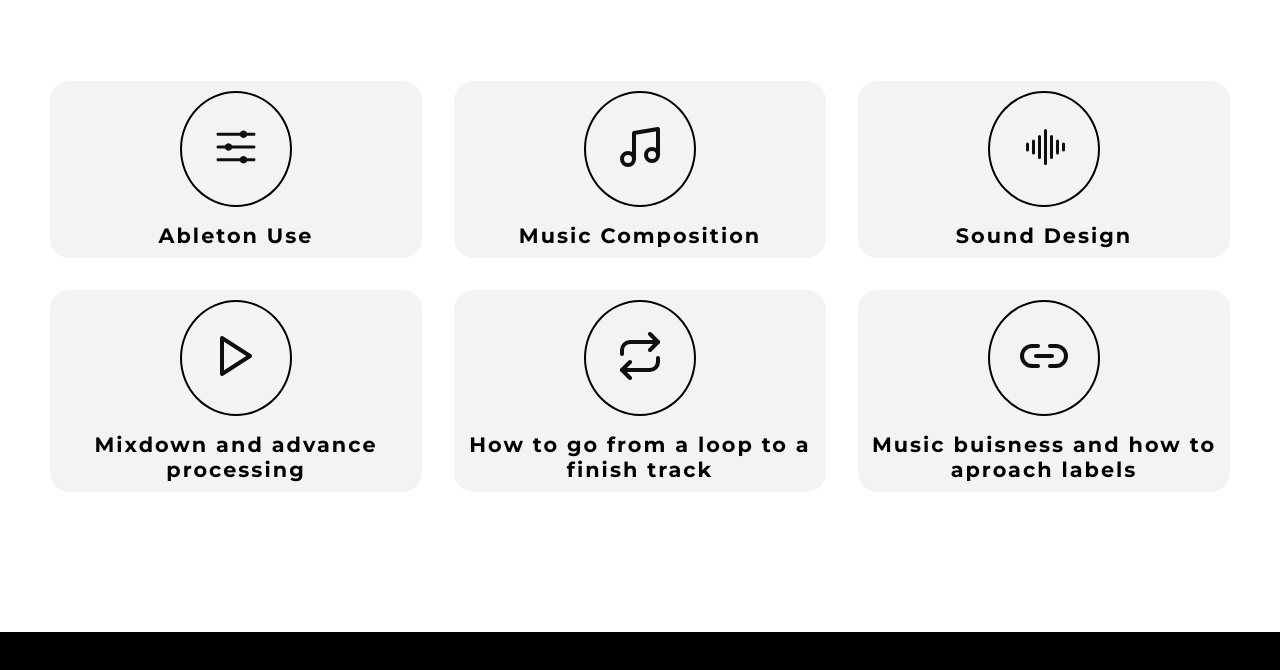
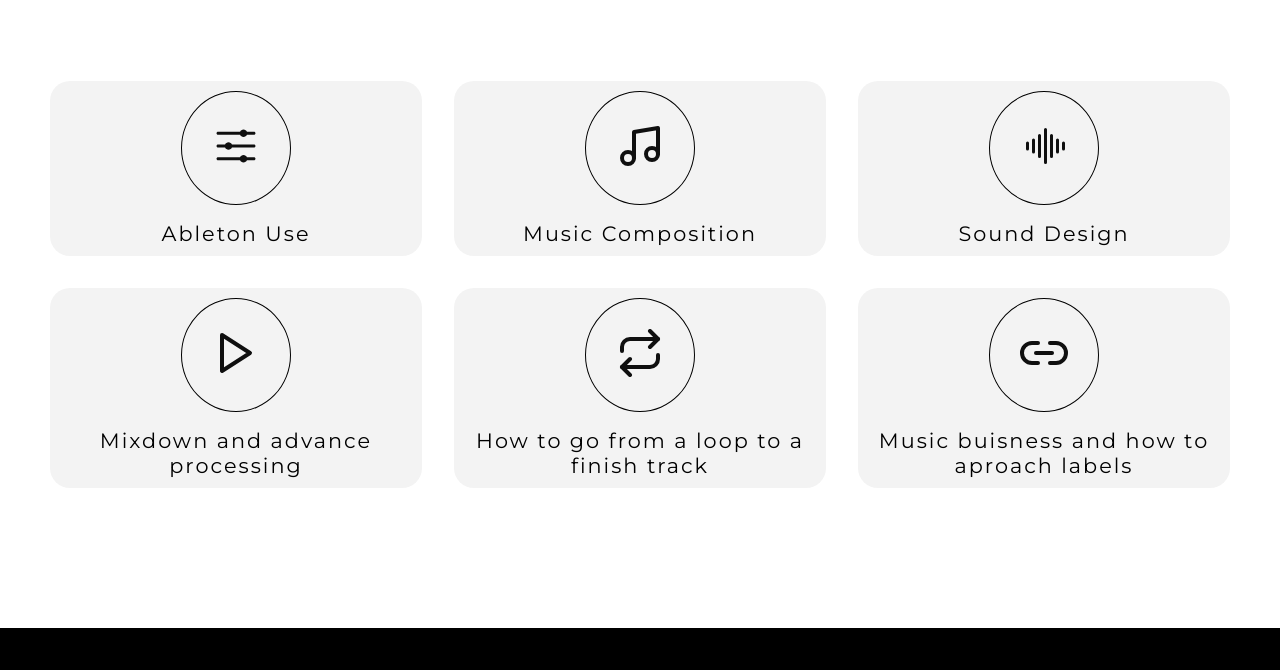
Before and after one commit to maguialiaga/Rummel, a Gatsby site: page /courses in a window 1280 px wide. Shown: the part 944-1614 px from the top of the page. Built offline with nearby package versions, Linux system fonts and the light colour scheme; Gatsby itself is replaced by a stand-in of ours.

Commit message:
features changes

```diff
--- a/src/styles/FeaturesStyles.js
+++ b/src/styles/FeaturesStyles.js
@@ -43,11 +43,11 @@
 export const FeatureImageWrapper = styled.div`
   margin-bottom: 1rem;
   border-radius: 50%;
-  border: 2px solid #000;
+  border: 1px solid #000;
   padding: 30px;
 `;
 export const FeatureName = styled.h3`
-  font-weight: 600;
+  font-weight: 400;
   font-size: 1.3rem;
   letter-spacing: 2px;
   text-align: center;
```
